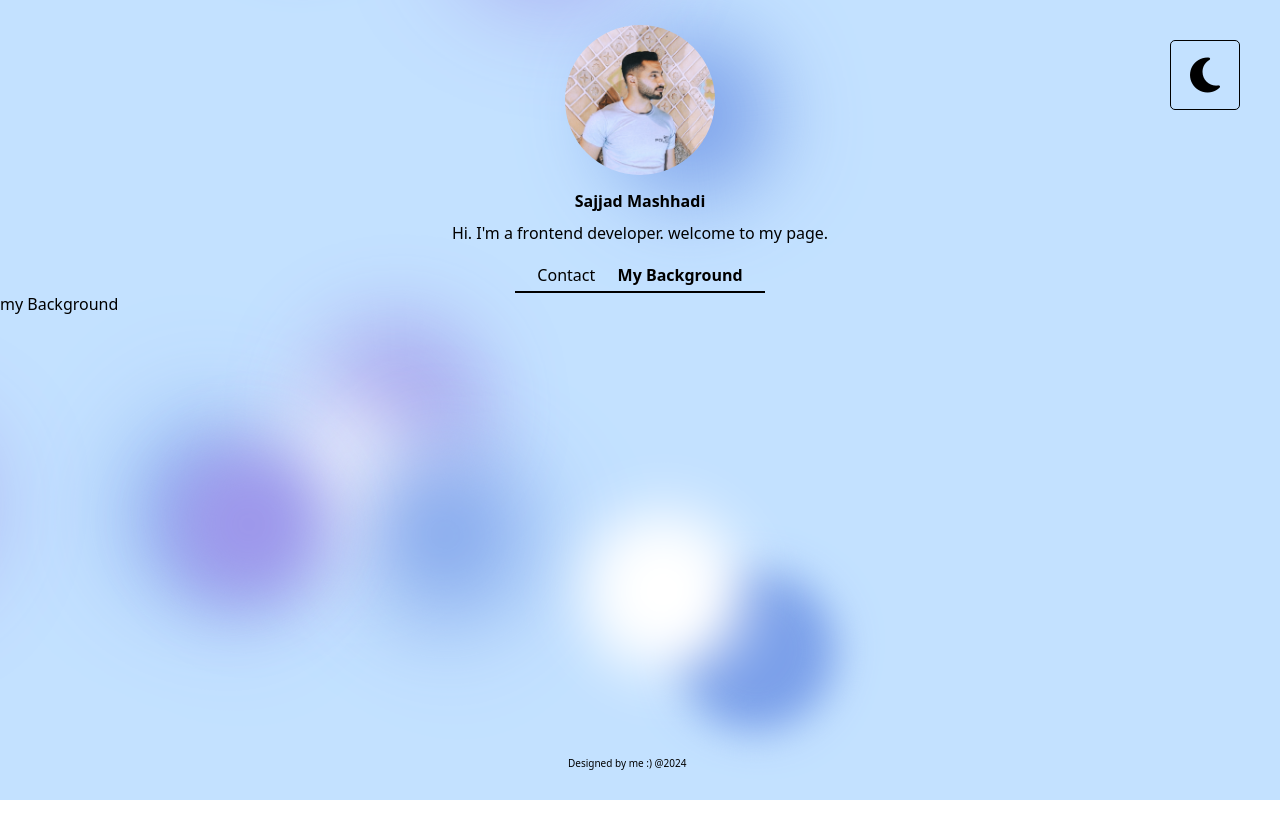
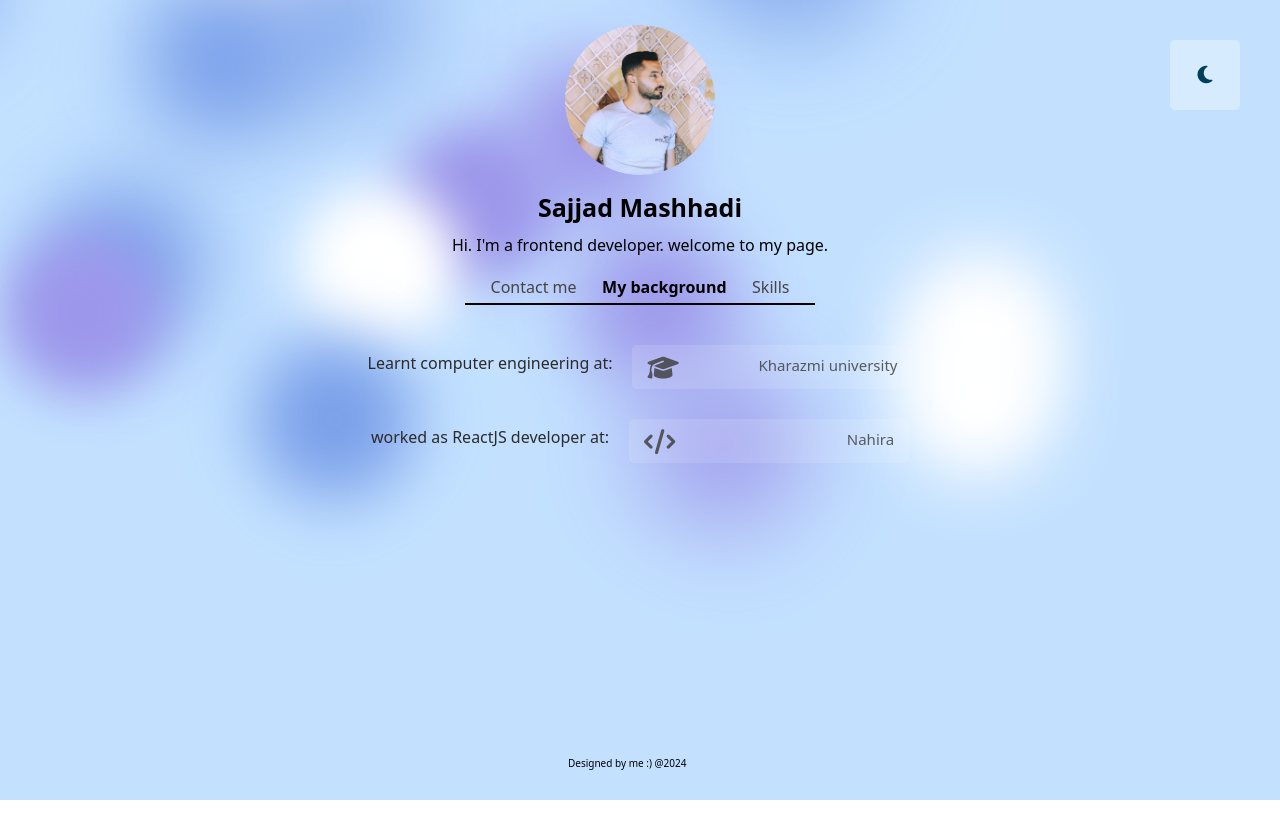
Before and after one commit to SajjadMashhadi/personal-website, a React (Vite) app: page /myBackground in a window 1280 px wide. Shown: the top 838 px of the page. After the commit the page ends 800 px from the top, so only its background shows below. Built offline with nearby package versions, Linux system fonts and the light colour scheme.

Commit message:
add skills and background  route

```diff
--- a/src/App.jsx
+++ b/src/App.jsx
@@ -1,6 +1,7 @@
 import { BrowserRouter, Route, Routes } from "react-router-dom";
 
 import About from "./pages/About";
+import Skills from "./pages/Skills";
 import Header from "./components/Header";
 import Footer from "./components/Footer";
 import Contact from "./pages/Contact";
@@ -16,6 +17,7 @@ function App() {
           <Routes>
             <Route index element={<Contact />} />
             <Route path="/myBackground" element={<About />} />
+            <Route path="/skills" element={<Skills />} />
           </Routes>
           <Footer />
         </BrowserRouter>
--- a/src/components/Header.module.scss
+++ b/src/components/Header.module.scss
@@ -1,6 +1,7 @@
 @use "../css/UI" as variables;
 
 .header {
+  margin-bottom: 25px;
   .infoContainer {
     padding-top: 25px;
     > div {
@@ -16,6 +17,7 @@
     }
     .name {
       font-weight: bold;
+      font-size: 25px;
     }
   }
 }
--- a/src/components/ListItem.module.scss
+++ b/src/components/ListItem.module.scss
@@ -9,9 +9,7 @@
     justify-content: space-between;
     width: 250px;
     padding: 5px 15px;
-    // border: 1px solid black;
-    // border-radius: 5px;
-
+    border-radius: 5px;
     > span {
       display: block;
       > i {
@@ -28,22 +26,21 @@
 
 .light {
   > a {
-    border-left: 3px solid rgba(0, 0, 0, 0.416);
-    background-color: rgba(255, 255, 255, 0.074);
+    background-color: rgba(255, 255, 255, 0.127);
     color: black;
+    > span {
+      color: rgba(66, 66, 66, 0.856);
+    }
+  }
+  > a:hover {
     > span {
       color: black;
     }
-  }
-  > a:hover {
-    background-color: rgba(255, 255, 255, 0.049);
-    border-left: 3px solid black;
   }
 }
 
 .dark {
   > a {
-    border-left: 3px solid rgba(255, 255, 255, 0.268);
     background-color: rgba(66, 66, 66, 0.604);
     color: rgb(107, 107, 107);
     > span {
@@ -51,7 +48,8 @@
     }
   }
   > a:hover {
-    background-color: rgba(161, 161, 161, 0.112);
-    border-left: 3px solid rgba(81, 81, 81, 0.379);
+    > span {
+      color: white;
+    }
   }
 }
--- a/src/components/Navbar.jsx
+++ b/src/components/Navbar.jsx
@@ -11,13 +11,19 @@ function Navbar() {
           className={({ isActive }) => (isActive ? styles.isActive : "")}
           to={"/"}
         >
-          Contact
+          Contact me
         </NavLink>
         <NavLink
           className={({ isActive }) => (isActive ? styles.isActive : "")}
           to={"/myBackground"}
         >
-          My Background
+          My background
+        </NavLink>
+        <NavLink
+          className={({ isActive }) => (isActive ? styles.isActive : "")}
+          to={"/skills"}
+        >
+          Skills
         </NavLink>
       </div>
     </div>
--- a/src/components/Navbar.module.scss
+++ b/src/components/Navbar.module.scss
@@ -5,10 +5,11 @@
   .navbar {
     display: flex;
     justify-content: space-evenly;
-    width: 250px;
+    width: 350px;
 
     padding-bottom: 5px;
     > a {
+      // margin: 0 25px;
       text-decoration: none;
     }
     > .isActive {
@@ -19,6 +20,9 @@
   .light {
     border-bottom: 2px solid black;
     > a {
+      color: rgb(68, 68, 68);
+    }
+    > .isActive {
       color: black;
     }
   }
@@ -26,7 +30,10 @@
   .dark {
     border-bottom: 2px solid rgba(198, 198, 198, 0.733);
     > a {
-      color: rgba(231, 231, 231, 0.815);
+      color: rgba(201, 201, 201, 0.815);
+    }
+    > .isActive {
+      color: rgba(255, 255, 255, 0.815);
     }
   }
 }
--- a/src/components/ThemeSwitch.module.scss
+++ b/src/components/ThemeSwitch.module.scss
@@ -3,12 +3,12 @@
   right: 40px;
   top: 40px;
   > button {
-    background-color: unset;
     border-radius: 5px;
+    border: none;
     width: 70px;
     height: 70px;
     > i {
-      font-size: 40px;
+      font-size: 20px;
     }
   }
   > button:hover {
@@ -17,6 +17,17 @@
 }
 .light {
   > button {
-    border: 1px solid black;
+    background-color: rgba(255, 255, 255, 0.34);
+    > i {
+      color: rgb(0, 63, 92);
+    }
   }
 }
+.dark {
+  > button {
+    background-color: rgba(116, 116, 116, 0.473);
+    > i {
+      color: rgba(255, 255, 255, 0.818);
+    }
+  }
+}
--- a/src/pages/About.jsx
+++ b/src/pages/About.jsx
@@ -1,7 +1,34 @@
+import { useTheme } from "../context/useTheme";
 import styles from "./About.module.scss";
+import ListItem from "../components/ListItem";
+
+const data = [
+  {
+    name: "graduation-cap",
+    text: "Kharazmi university",
+    link: "https://khu.ac.ir/en",
+    label: "Learnt computer engineering at:",
+  },
+  {
+    name: "code",
+    text: "Nahira",
+    link: "https://nahira.ir",
+    label: "worked as ReactJS developer at:",
+  },
+];
 
 function About() {
-  return <div>my Background</div>;
+  const { theme } = useTheme();
+  return (
+    <div className={`${styles.about} ${styles[theme]}`}>
+      {data.map((item) => (
+        <div key={item.name} className={styles.aboutItem}>
+          <div className={styles.label}>{item.label}</div>
+          <ListItem item={item} />
+        </div>
+      ))}
+    </div>
+  );
 }
 
 export default About;
--- a/src/pages/About.module.scss
+++ b/src/pages/About.module.scss
@@ -0,0 +1,24 @@
+.about {
+  .aboutItem {
+    display: flex;
+    justify-content: center;
+    .label {
+      padding-top: 22px;
+      margin-right: 20px;
+    }
+  }
+}
+.light {
+  .aboutItem {
+    .label {
+      color: rgb(43, 43, 43);
+    }
+  }
+}
+.dark {
+  .aboutItem {
+    .label {
+      color: rgb(202, 202, 202);
+    }
+  }
+}
--- /dev/null
+++ b/src/pages/Skills.jsx
@@ -0,0 +1,7 @@
+import styles from "./Skills.module.scss";
+
+function Skills() {
+  return <div className={styles.skills}>skills</div>;
+}
+
+export default Skills;
```
Also changed, not shown: src/pages/Skills.module.scss (added).
